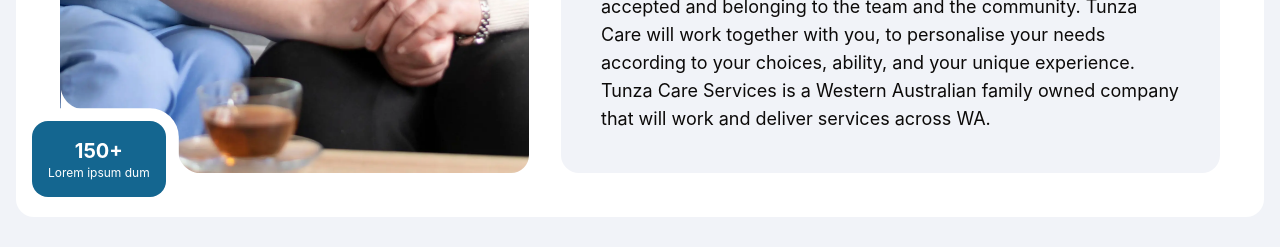
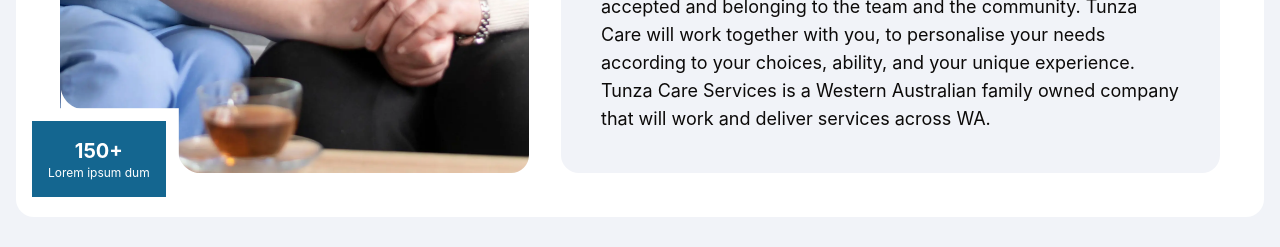
Before and after one commit to nmcyber/tunza-care, a React (Vite) app: page / in a window 1280 px wide. Shown: the part 1620-1867 px from the top of the page. Built offline with nearby package versions, Linux system fonts and the light colour scheme; no server answers; what fluid-tailwind would draw is missing.

Commit message:
FIX: Fixed typods in the tailwind config file

```diff
--- a/src/index.css
+++ b/src/index.css
@@ -1,4 +1,3 @@
-/* src/index.css */
 @tailwind base;
 @tailwind components;
 @tailwind utilities;
@@ -81,14 +80,7 @@ button {
 /* src/styles/custom-buttons.css */
 
 /* Primary Button */
-.primary-button {
-  @apply bg-indigo-600 text-white px-6 py-3 rounded-full shadow-md hover:bg-indigo-700 transition duration-200;
-}
 
-/* Secondary Button */
-.secondary-button {
-  @apply bg-gray-200 text-gray-800 px-6 py-3 rounded-full shadow-sm hover:bg-gray-300 transition duration-200;
-}
 @layer base {
   * {
     @apply border-border;
@@ -130,7 +122,7 @@ button {
   grid-row: 2 / 3;
   grid-column: 1 / 2;
   /* outline: 2px solid salmon; */
-  border-radius: var(--_br) var(--_br) var(--_br)  var(--_br);
+  border-radius: var(--_br) var(--_br) var(--_br) var(--_br);
   /* Outer border of the rounded element */
   box-shadow: 0 0 0 1rem white;
 }
@@ -200,8 +192,6 @@ button {
   /* box-shadow: -0.25rem -0.2rem 0 red; */
 }
 
-
-
 #house-image img {
   width: 100%;
   height: 100%;
@@ -217,7 +207,7 @@ button {
   grid-row: 2 / 3;
   grid-column: 1 / 2;
   /* outline: 2px solid salmon; */
-  border-radius: var(--_br) var(--_br) var(--_br)  var(--_br);
+  border-radius: var(--_br) var(--_br) var(--_br), var(--_br);
   /* Outer border of the rounded element */
   box-shadow: 0 0 0 0.8rem white;
 }
```
